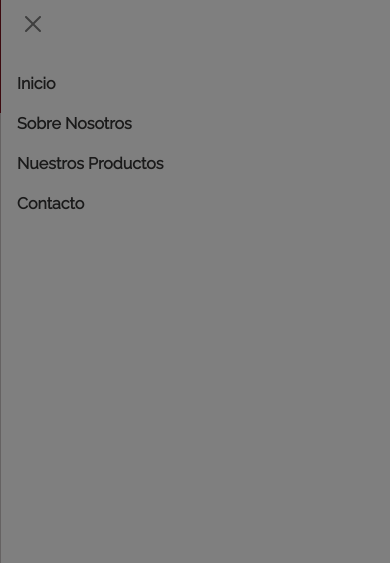
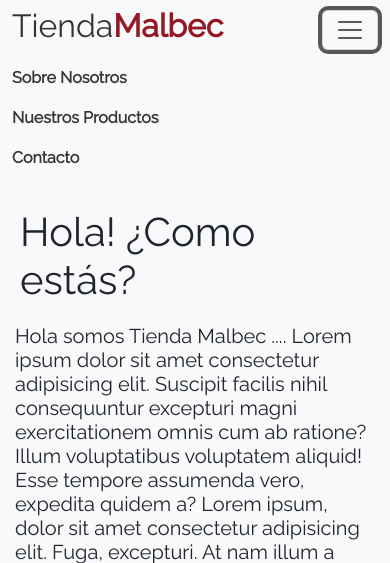
Before and after one commit to emilianoar23/website.coderhouse, a website: page pages/productos.html in a window 390 px wide. Both pictures are taken after a click on the button "Toggle navigation". Shown: the top 563 px of the page. Drawn offline with nearby package versions, Linux system fonts and the light colour scheme.

Commit message:
cambio de estilo header y home

```diff
--- a/pages/productos.html
+++ b/pages/productos.html
@@ -7,41 +7,33 @@
     <meta name="robots" content="index, follow">
     <meta name="author" content="Emiliano Romero">
     <meta name="keywords" content="vino, vinos, catalogo">
-    <meta name="description" content="Te osfresco mis servicios de diseño, desarrollo y fotografía para tu sitio web">
-    <meta property="og:description" content="Te osfresco mis servicios de diseño, desarrollo y fotografía para tu sitio web">
+    <meta name="description" content="Tienda de Vinos. Compra directo al mejor precio de mercado y con entrega gratis en toda la Argentina. Comprar Vinos Online Envio Gratis.">
     <link rel="shortcut icon" href="../img/favicon.png" type="image/x-icon">
     <!----BOOTSTRAP CSS EXTERNO---->
     <link href="https://cdn.jsdelivr.net/npm/bootstrap@5.3.2/dist/css/bootstrap.min.css" rel="stylesheet" integrity="sha384-T3c6CoIi6uLrA9TneNEoa7RxnatzjcDSCmG1MXxSR1GAsXEV/Dwwykc2MPK8M2HN" crossorigin="anonymous">
     <link rel="stylesheet" href="../css/styles.css">
     <title>Tienda Malbec</title>
 </head>
-
 <body>
     <header>
-        <div class="contenedor-logo">
-            <h1>Tienda<span>Malbec</span></h1>
-        </div>
-        <nav class="navbar navbar-light">
+        <nav class="navbar navbar-expand-lg bg-body-tertiary">
             <div class="container-fluid">
-            <button class="navbar-toggler" type="button" data-bs-toggle="offcanvas" data-bs-target="#offcanvasNavbar" aria-controls="offcanvasNavbar">
+              <a class="navbar-brand" href="../index.html"><h1>Tienda<span>Malbec</span></h1></a>
+              <button class="navbar-toggler" type="button" data-bs-toggle="collapse" data-bs-target="#navbarNav" aria-controls="navbarNav" aria-expanded="false" aria-label="Toggle navigation">
                 <span class="navbar-toggler-icon"></span>
               </button>
-            <div class="offcanvas offcanvas-end" tabindex="-1" id="offcanvasNavbar" aria-labelledby="offcanvasNavbarLabel">
-                <div class="offcanvas-header">
-                <button type="button" class="btn-close" data-bs-dismiss="offcanvas" aria-label="Close"></button>
-                </div>
-                <div class="offcanvas-body">
-                <ul class="navbar-nav justify-content-end flex-grow-1 pe-3">
-                    <li class="nav-item">
-                        <a class="nav-link" href="../index.html">Inicio</a></li>
+              <div class="collapse navbar-collapse justify-content-end" id="navbarNav">
+                <ul class="navbar-nav">
                   <li class="nav-item">
                     <a class="nav-link" href="../pages/sobre-nosotros.html">Sobre Nosotros</a></li>
+                  </li>
                   <li class="nav-item">
-                            <a class="nav-link" href="../pages/productos.html">Nuestros Productos</a></li>
+                    <a class="nav-link" href="../pages/productos.html">Nuestros Productos</a>
+                  </li>
                   <li class="nav-item">
-                        <a class="nav-link" href="../pages/contacto.html">Contacto</a></li>
+                    <a class="nav-link" href="../pages/contacto.html">Contacto</a>
+                  </li>
                 </ul>
-                </div>
               </div>
             </div>
           </nav>
--- a/scss/base/_generales.scss
+++ b/scss/base/_generales.scss
@@ -10,9 +10,9 @@
     display: flex;
     flex-direction: column;
     min-height: 100vh;
-    background-color: #F5EFEF;
+    background-color: #f8f9fa;
 }
 
 ::selection {
-    background-color: #ffca8e8f;
+    background-color: #80808060;
 }
--- a/scss/base/_variables.scss
+++ b/scss/base/_variables.scss
@@ -16,6 +16,7 @@
 //Paleta de colores nueva
 
 $bg-color: #931A25;
+$bg-color-2: rgb(248, 249, 250);
 $items-color: #E97171;
 $details-color: #cdc554;
 $font-color: #F5EFEF;
--- a/scss/components/_header.scss
+++ b/scss/components/_header.scss
@@ -2,13 +2,13 @@
 
 header {
     @include flex (flex, center, space-between);
-    background: $bg-color;
-    height: 11vh;
+    height: 18vh;
     .navbar {
         width: 100%;
+        border: 5px;
         h1 {
             font-size: 2rem;
-            color: $color-letra;
+            color: $font-color-dark;
             font-weight: lighter;
             span {
                 font-weight: bold;
--- a/scss/components/_index.scss
+++ b/scss/components/_index.scss
@@ -1,5 +1,9 @@
 @import "../base/variables";
 
+.carousel-inner {
+    height: 65vh;
+    margin: 10px 0px;
+}
 .servicios {
     display: flex;
     justify-content: space-around;
```
Also changed, not shown: pages/contacto.html (+3 -7 lines), pages/sobre-nosotros.html (+11 -19 lines), css/styles.css, img/carousel-1.jpg, img/carousel-2.jpg, img/carousel-3.jpg. Lines whose indentation alone changed are shown as unchanged.
